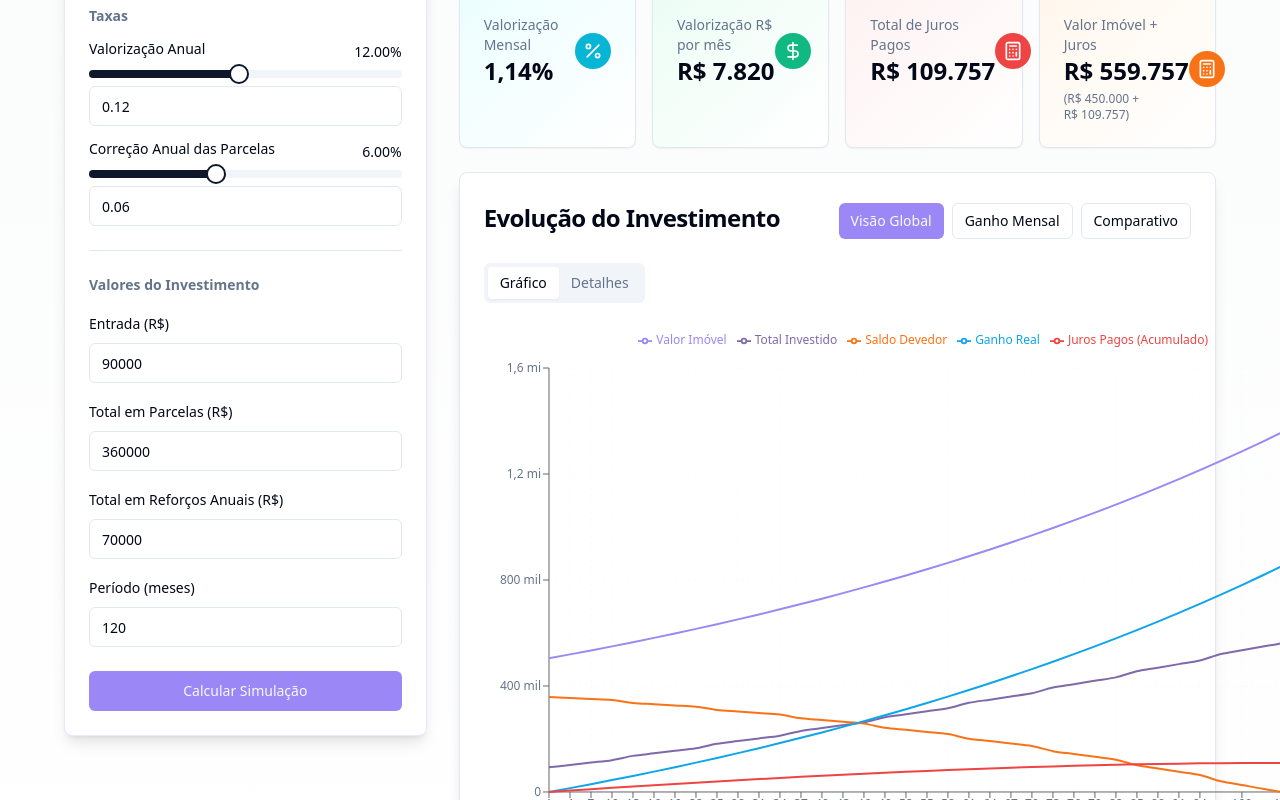
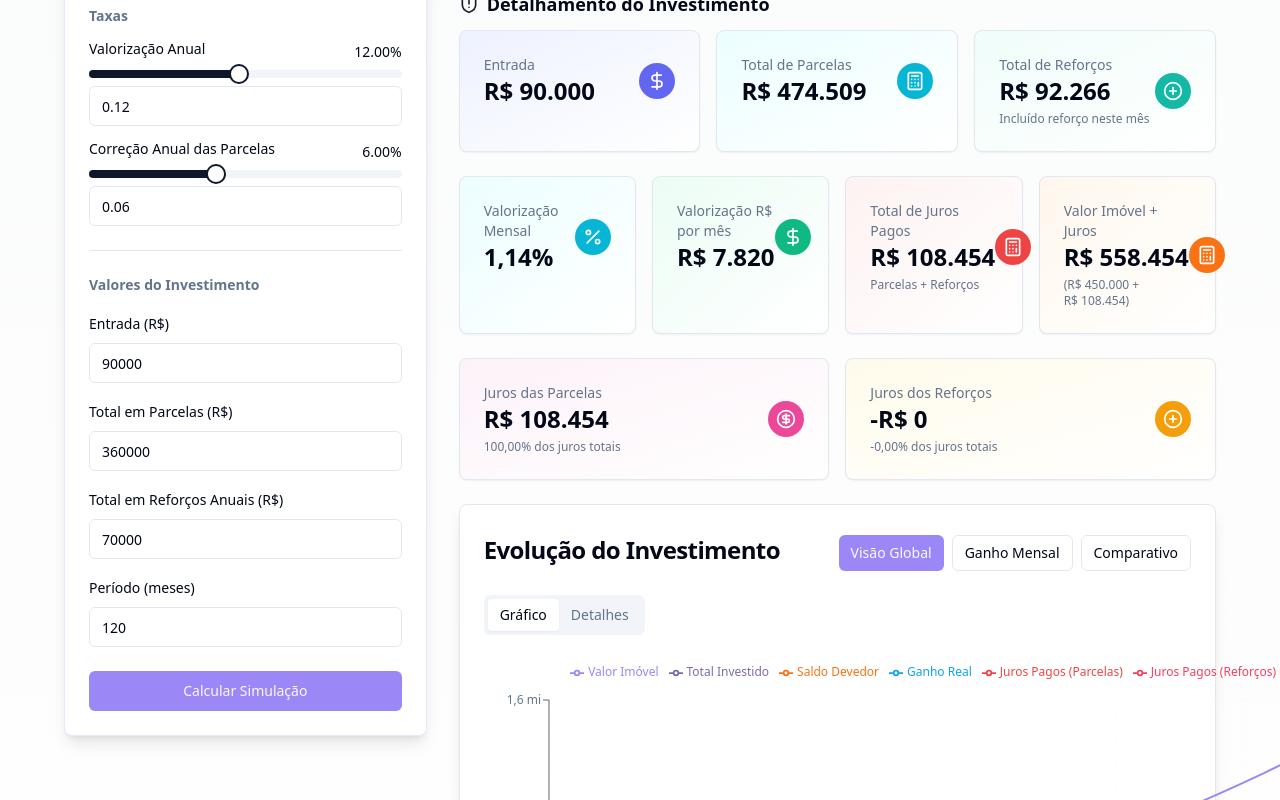
Before and after one commit to leandrogallas/casa-valor-futuro, a React (Vite) app: page / in a window 1280 px wide. Both pictures are taken after a click on the button "Calcular Simulação". Shown: the part 586-1386 px from the top of the page. Built offline with nearby package versions, Linux system fonts and the light colour scheme.

Commit message:
Refactor: Implement the plan

```diff
--- a/src/components/ResultadoInvestimento.tsx
+++ b/src/components/ResultadoInvestimento.tsx
@@ -12,7 +12,16 @@ interface ResultadoInvestimentoProps {
 const ResultadoInvestimento: React.FC<ResultadoInvestimentoProps> = ({ resultado }) => {
   if (!resultado) return null;
 
-  const { totalInvestido, valorImovel, lucro, retornoPercentual, detalhes } = resultado;
+  const {
+    totalInvestido,
+    valorImovel,
+    lucro,
+    retornoPercentual,
+    detalhes,
+    totalJurosParcelas,
+    totalJurosReforcos,
+    valorCompra
+  } = resultado;
 
   // Calculate additional metrics for each month in a way that avoids circular references
   const detalhesProcessed: DetalhesMesProcessado[] = [];
@@ -40,8 +49,18 @@ const ResultadoInvestimento: React.FC<ResultadoInvestimentoProps> = ({ resultado
         ? detalhesProcessed[index - 1].jurosPagos + jurosMesPago
         : jurosMesPago;
 
-      // Lucro líquido é a diferença entre o ganho real (valorização) e os juros pagos
-      const lucroLiquido = ganhoReal - jurosPagos;
+      // Juros relacionados aos reforços para este mês específico
+      const jurosReforcoMesPago = mes.temReforco && index > 0
+        ? (resultado.totalJurosReforcos / Math.floor(detalhes.length / 12)) * (Math.floor(index / 12) + 1) / Math.floor(detalhes.length / 12)
+        : 0;
+
+      // Juros acumulados relacionados aos reforços
+      const jurosReforcosPagos = index > 0
+        ? detalhesProcessed[index - 1].jurosReforcosPagos + (mes.temReforco ? jurosReforcoMesPago : 0)
+        : jurosReforcoMesPago;
+
+      // Lucro líquido é a diferença entre o ganho real (valorização) e os juros pagos (parcelas + reforços)
+      const lucroLiquido = ganhoReal - jurosPagos - jurosReforcosPagos;
 
       // Valorização prevista (acumulada desde o início)
       const valorizacaoPrevista = mes.valorImovel - detalhes[0].valorImovel;
@@ -52,9 +71,12 @@ const ResultadoInvestimento: React.FC<ResultadoInvestimentoProps> = ({ resultado
         ganhoCapitalAcumulado: ganhoReal, // Mesmo que ganhoReal
         ganhoReal,
         jurosPagos,
-        jurosMesPago, // Adicionando o juro mensal individual
+        jurosMesPago,
+        jurosReforcosPagos,
+        jurosReforcoMesPago,
         lucroLiquido,
-        valorizacaoPrevista
+        valorizacaoPrevista,
+        temReforco: mes.temReforco
       });
     });
   }
@@ -65,16 +87,14 @@ const ResultadoInvestimento: React.FC<ResultadoInvestimentoProps> = ({ resultado
   // Only proceed if we have processed data
   if (!latestData) return null;
 
-  // Calculate the sum of all interest paid
-  const totalJurosPagos = latestData.jurosPagos; // Usamos o valor acumulado do último mês
+  // Calculate the sum of all interest paid (parcelas + reforços)
+  const totalJurosPagos = totalJurosParcelas + totalJurosReforcos;
 
   // Get the valor compra, using the initial value of the property or the first month's value as fallback
-  const valorCompra = 'valorCompra' in resultado
-    ? resultado.valorCompra
-    : detalhes[0].valorImovel;
+  const valorCompraFinal = valorCompra || (detalhes && detalhes.length > 0 ? detalhes[0].valorImovel : 0);
 
   // Calculate the sum of property purchase price and total interest paid
-  const valorImovelMaisJuros = valorCompra + totalJurosPagos;
+  const valorImovelMaisJuros = valorCompraFinal + totalJurosPagos;
 
   // Get data for specific years to display in the table (yearly increments)
   const yearlyData = detalhesProcessed.filter(item => item.mes % 12 === 0 || item.mes === 1 || item.mes === detalhesProcessed.length);
@@ -91,8 +111,11 @@ const ResultadoInvestimento: React.FC<ResultadoInvestimentoProps> = ({ resultado
         latestData={latestData}
         meses={detalhes.length}
         totalJurosPagos={totalJurosPagos}
+        totalJurosParcelas={totalJurosParcelas}
+        totalJurosReforcos={totalJurosReforcos}
         valorImovelMaisJuros={valorImovelMaisJuros}
-        valorCompra={valorCompra}
+        valorCompra={valorCompraFinal}
+        resultado={resultado}
       />
 
       <GraficoResultado
--- a/src/components/resultado/CardsResumo.tsx
+++ b/src/components/resultado/CardsResumo.tsx
@@ -1,6 +1,6 @@
 
 import React from "react";
-import { formatarPercentual } from "@/utils/investmentCalculator";
+import { formatarPercentual, ResultadoSimulacao } from "@/utils/investmentCalculator";
 import PrimaryMetrics from "./cards/PrimaryMetrics";
 import DetailedMetrics from "./cards/DetailedMetrics";
 import ExtraMetrics from "./cards/ExtraMetrics";
@@ -14,8 +14,11 @@ interface CardsResumoProps {
   latestData: DetalhesMesProcessado;
   meses: number;
   totalJurosPagos: number;
+  totalJurosParcelas: number;
+  totalJurosReforcos: number;
   valorImovelMaisJuros: number;
   valorCompra: number;
+  resultado: ResultadoSimulacao;
 }
 
 const CardsResumo: React.FC<CardsResumoProps> = ({
@@ -26,8 +29,11 @@ const CardsResumo: React.FC<CardsResumoProps> = ({
   latestData,
   meses,
   totalJurosPagos,
+  totalJurosParcelas,
+  totalJurosReforcos,
   valorImovelMaisJuros,
-  valorCompra
+  valorCompra,
+  resultado
 }) => {
   // Cálculo da valorização mensal em percentual
   const valorizacaoMensalPercent = retornoPercentual / meses;
@@ -46,13 +52,20 @@ const CardsResumo: React.FC<CardsResumoProps> = ({
       />
 
       {/* Detailed Metrics */}
-      <DetailedMetrics latestData={latestData} />
+      <DetailedMetrics
+        latestData={latestData}
+        totalEntrada={resultado.totalEntrada}
+        totalParcelas={resultado.totalParcelas}
+        totalReforcos={resultado.totalReforcos}
+      />
 
       {/* Extra Metrics: Valorização Mensal, Juros Pagos, e Valor Imóvel + Juros */}
       <ExtraMetrics
         valorizacaoMensalPercent={valorizacaoMensalPercent}
         valorizacaoMensalReais={valorizacaoMensalReais}
         totalJurosPagos={totalJurosPagos}
+        totalJurosParcelas={totalJurosParcelas}
+        totalJurosReforcos={totalJurosReforcos}
         valorImovelMaisJuros={valorImovelMaisJuros}
         valorCompra={valorCompra}
       />
--- a/src/components/resultado/GraficoGlobal.tsx
+++ b/src/components/resultado/GraficoGlobal.tsx
@@ -40,8 +40,15 @@ const GraficoGlobal: React.FC<GraficoGlobalProps> = ({ detalhesProcessed }) => {
     },
     {
       dataKey: "jurosPagos",
-      name: "Juros Pagos (Acumulado)",
+      name: "Juros Pagos (Parcelas)",
       color: "#EF4444",
+      type: "line",
+      formatter: formatters.currency
+    },
+    {
+      dataKey: "jurosReforcosPagos",
+      name: "Juros Pagos (Reforços)",
+      color: "#F43F5E",
       type: "line",
       formatter: formatters.currency
     }
--- a/src/components/resultado/TabelaDetalhes.tsx
+++ b/src/components/resultado/TabelaDetalhes.tsx
@@ -1,6 +1,7 @@
 
 import React from "react";
 import { formatarMoeda } from "@/utils/investmentCalculator";
+import { Check } from "lucide-react";
 
 interface TabelaDetalhesProps {
   yearlyData: any[];
@@ -20,7 +21,8 @@ const TabelaDetalhes: React.FC<TabelaDetalhesProps> = ({ yearlyData }) => {
                 <th className="py-2 px-3 text-left font-medium">Valor Imóvel</th>
                 <th className="py-2 px-3 text-left font-medium">Saldo Devedor</th>
                 <th className="py-2 px-3 text-left font-medium">Valorização</th>
-                <th className="py-2 px-3 text-left font-medium">Ganho Cap. Mensal</th>
+                <th className="py-2 px-3 text-left font-medium">Reforço</th>
+                <th className="py-2 px-3 text-left font-medium">Juros Mês</th>
                 <th className="py-2 px-3 text-left font-medium">Lucro Líquido</th>
               </tr>
             </thead>
@@ -33,7 +35,12 @@ const TabelaDetalhes: React.FC<TabelaDetalhesProps> = ({ yearlyData }) => {
                   <td className="py-2 px-3 border-b">{formatarMoeda(mes.valorImovel)}</td>
                   <td className="py-2 px-3 border-b">{formatarMoeda(mes.saldoDevedor)}</td>
                   <td className="py-2 px-3 border-b">{formatarMoeda(mes.valorizacaoPrevista)}</td>
-                  <td className="py-2 px-3 border-b">{formatarMoeda(mes.ganhoCapitalMensal)}</td>
+                  <td className="py-2 px-3 border-b text-center">
+                    {mes.temReforco && <Check className="inline-block h-4 w-4 text-green-600" />}
+                  </td>
+                  <td className="py-2 px-3 border-b">
+                    {formatarMoeda(mes.jurosMesPago + (mes.jurosReforcoMesPago || 0))}
+                  </td>
                   <td className="py-2 px-3 border-b">{formatarMoeda(mes.lucroLiquido)}</td>
                 </tr>
               ))}
@@ -48,8 +55,9 @@ const TabelaDetalhes: React.FC<TabelaDetalhesProps> = ({ yearlyData }) => {
           <li><span className="font-medium">Valor Imóvel:</span> Valor projetado do imóvel com valorização</li>
           <li><span className="font-medium">Saldo Devedor:</span> Valor restante a pagar</li>
           <li><span className="font-medium">Valorização:</span> Aumento no valor do imóvel desde a compra</li>
-          <li><span className="font-medium">Ganho Cap. Mensal:</span> Valorização apenas no mês</li>
-          <li><span className="font-medium">Lucro Líquido:</span> Ganho real considerando custos de venda (5%)</li>
+          <li><span className="font-medium">Reforço:</span> Indica se houve pagamento de reforço anual neste mês</li>
+          <li><span className="font-medium">Juros Mês:</span> Juros pagos no mês (parcelas + reforços)</li>
+          <li><span className="font-medium">Lucro Líquido:</span> Ganho real considerando todos os custos</li>
         </ul>
       </div>
     </div>
--- a/src/components/resultado/cards/DetailedMetrics.tsx
+++ b/src/components/resultado/cards/DetailedMetrics.tsx
@@ -1,16 +1,31 @@
 
 import React from "react";
-import { Calculator, PieChart, TrendingUp, DollarSign } from "lucide-react";
+import { Calculator, PieChart, TrendingUp, DollarSign, PlusCircle, ShieldAlert } from "lucide-react";
 import MetricCard from "./MetricCard";
 import { formatarMoeda } from "@/utils/investmentCalculator";
 import { DetalhesMesProcessado } from "@/types/simulador";
+import {
+  Tooltip,
+  TooltipContent,
+  TooltipProvider,
+  TooltipTrigger,
+} from "@/components/ui/tooltip";
 
 interface DetailedMetricsProps {
   latestData: DetalhesMesProcessado;
+  totalEntrada: number;
+  totalParcelas: number;
+  totalReforcos: number;
 }
 
-const DetailedMetrics: React.FC<DetailedMetricsProps> = ({ latestData }) => {
+const DetailedMetrics: React.FC<DetailedMetricsProps> = ({
+  latestData,
+  totalEntrada,
+  totalParcelas,
+  totalReforcos
+}) => {
   return (
+    <>
       <div className="grid grid-cols-2 md:grid-cols-4 gap-4">
         <MetricCard
           title="Saldo Devedor"
@@ -48,6 +63,44 @@ const DetailedMetrics: React.FC<DetailedMetricsProps> = ({ latestData }) => {
           bgColor="from-green-50 to-white"
         />
       </div>
+
+      {/* Detalhamento de Investimento */}
+      <div className="mt-4">
+        <h3 className="text-lg font-semibold mb-3 flex items-center">
+          <ShieldAlert className="mr-2 h-5 w-5 text-investment-dark" />
+          Detalhamento do Investimento
+        </h3>
+        <div className="grid grid-cols-1 md:grid-cols-3 gap-4">
+          <MetricCard
+            title="Entrada"
+            value={formatarMoeda(totalEntrada)}
+            icon={<div className="bg-indigo-500 p-2 rounded-full text-white">
+              <DollarSign size={20} />
+            </div>}
+            bgColor="from-indigo-50 to-white"
+          />
+
+          <MetricCard
+            title="Total de Parcelas"
+            value={formatarMoeda(totalParcelas)}
+            icon={<div className="bg-cyan-500 p-2 rounded-full text-white">
+              <Calculator size={20} />
+            </div>}
+            bgColor="from-cyan-50 to-white"
+          />
+
+          <MetricCard
+            title="Total de Reforços"
+            value={formatarMoeda(totalReforcos)}
+            icon={<div className="bg-teal-500 p-2 rounded-full text-white">
+              <PlusCircle size={20} />
+            </div>}
+            bgColor="from-teal-50 to-white"
+            subtitle={latestData.temReforco ? "Incluído reforço neste mês" : ""}
+          />
+        </div>
+      </div>
+    </>
   );
 };
 
--- a/src/components/resultado/cards/ExtraMetrics.tsx
+++ b/src/components/resultado/cards/ExtraMetrics.tsx
@@ -1,6 +1,6 @@
 
 import React from "react";
-import { Percent, DollarSign, Calculator } from "lucide-react";
+import { Percent, DollarSign, Calculator, CircleDollarSign, PlusCircle } from "lucide-react";
 import MetricCard from "./MetricCard";
 import { formatarMoeda, formatarPercentual } from "@/utils/investmentCalculator";
 
@@ -8,6 +8,8 @@ interface ExtraMetricsProps {
   valorizacaoMensalPercent: number;
   valorizacaoMensalReais: number;
   totalJurosPagos: number;
+  totalJurosParcelas: number;
+  totalJurosReforcos: number;
   valorImovelMaisJuros: number;
   valorCompra: number;
 }
@@ -16,10 +18,13 @@ const ExtraMetrics: React.FC<ExtraMetricsProps> = ({
   valorizacaoMensalPercent,
   valorizacaoMensalReais,
   totalJurosPagos,
+  totalJurosParcelas,
+  totalJurosReforcos,
   valorImovelMaisJuros,
   valorCompra
 }) => {
   return (
+    <>
       <div className="grid grid-cols-2 md:grid-cols-4 gap-4 mt-4">
         <MetricCard
           title="Valorização Mensal"
@@ -46,6 +51,7 @@ const ExtraMetrics: React.FC<ExtraMetricsProps> = ({
             <Calculator size={20} />
           </div>}
           bgColor="from-red-50 to-white"
+          subtitle={`Parcelas + Reforços`}
         />
 
         <MetricCard
@@ -58,6 +64,30 @@ const ExtraMetrics: React.FC<ExtraMetricsProps> = ({
           subtitle={`(${formatarMoeda(valorCompra)} + ${formatarMoeda(totalJurosPagos)})`}
         />
       </div>
+
+      {/* Detalhamento de Juros */}
+      <div className="grid grid-cols-1 md:grid-cols-2 gap-4 mt-4">
+        <MetricCard
+          title="Juros das Parcelas"
+          value={formatarMoeda(totalJurosParcelas)}
+          icon={<div className="bg-pink-500 p-2 rounded-full text-white">
+            <CircleDollarSign size={20} />
+          </div>}
+          bgColor="from-pink-50 to-white"
+          subtitle={`${formatarPercentual(totalJurosParcelas / totalJurosPagos * 100)} dos juros totais`}
+        />
+
+        <MetricCard
+          title="Juros dos Reforços"
+          value={formatarMoeda(totalJurosReforcos)}
+          icon={<div className="bg-amber-500 p-2 rounded-full text-white">
+            <PlusCircle size={20} />
+          </div>}
+          bgColor="from-amber-50 to-white"
+          subtitle={`${formatarPercentual(totalJurosReforcos / totalJurosPagos * 100)} dos juros totais`}
+        />
+      </div>
+    </>
   );
 };
 
--- a/src/types/simulador.ts
+++ b/src/types/simulador.ts
@@ -19,7 +19,9 @@ export interface DetalhesMesProcessado extends DetalhesMes {
   ganhoReal: number;
   jurosPagos: number;
   jurosMesPago: number;  // Juros pagos naquele mês específico
+  jurosReforcosPagos: number; // Juros pagos relacionados aos reforços
+  jurosReforcoMesPago: number; // Juros dos reforços pagos naquele mês específico
   lucroLiquido: number;
   valorizacaoPrevista: number;
-  // Removing optional marker since it's required in the base interface
+  temReforco: boolean; // Indica se neste mês houve pagamento de reforço
 }
--- a/src/utils/investmentCalculator.ts
+++ b/src/utils/investmentCalculator.ts
@@ -17,6 +17,11 @@ export interface ResultadoSimulacao {
   retornoPercentual: number;
   taxaCorrecao: number;
   valorCompra: number;
+  totalEntrada: number;
+  totalParcelas: number;
+  totalReforcos: number;
+  totalJurosParcelas: number;
+  totalJurosReforcos: number;
   detalhes: DetalhesMes[];
 }
 
@@ -28,6 +33,7 @@ export interface DetalhesMes {
   parcelasPagas: number;
   reforcosPagos: number;
   parcelaMensal: number; // Valor da parcela mensal atualizada
+  temReforco: boolean; // Indica se este mês tem reforço
 }
 
 export function calcularSimulacaoInvestimento(dados: InvestmentData): ResultadoSimulacao {
@@ -61,6 +67,8 @@ export function calcularSimulacaoInvestimento(dados: InvestmentData): ResultadoS
   let parcelasPagas = 0;
   let reforcosPagos = 0;
   let saldoDevedor = saldoDevedorInicial;
+  let jurosParcelas = 0; // Juros acumulados sobre as parcelas
+  let jurosReforcos = 0; // Juros acumulados sobre os reforços
   let detalhes: DetalhesMes[] = [];
 
   // Valor inicial do imóvel
@@ -98,9 +106,21 @@ export function calcularSimulacaoInvestimento(dados: InvestmentData): ResultadoS
     // Adicionar a parcela mensal ao total investido
     valorInvestido += parcelaMensalAtual;
     parcelasPagas += parcelaMensalAtual;
+    jurosParcelas += jurosMes; // Adicionar os juros do mês ao acumulado de juros das parcelas
+
+    // Flag para indicar se este mês tem reforço
+    let temReforcoNesteMes = false;
+    let jurosReforcoMes = 0;
 
     // Aplicar reforço anual ao final de cada ano com o valor corrigido
     if (i % 12 === 0 && i / 12 <= numAnos) {
+      temReforcoNesteMes = true;
+
+      // Calcular os juros aplicáveis sobre o reforço (proporcional à correção aplicada)
+      const jurosReforco = reforcoAnualAtual - reforcoAnualInicial * Math.pow(1 + correcao, Math.floor(i/12) - 1);
+      jurosReforcoMes = jurosReforco;
+      jurosReforcos += jurosReforco;
+
       // Aplicar o reforço ao saldo devedor
       saldoDevedor = saldoDevedor - reforcoAnualAtual;
       valorInvestido += reforcoAnualAtual;
@@ -119,7 +139,8 @@ export function calcularSimulacaoInvestimento(dados: InvestmentData): ResultadoS
       saldoDevedor: parseFloat(Math.max(0, saldoDevedor).toFixed(2)),
       parcelasPagas: parseFloat(parcelasPagas.toFixed(2)),
       reforcosPagos: parseFloat(reforcosPagos.toFixed(2)),
-      parcelaMensal: parseFloat(parcelaMensalAtual.toFixed(2))
+      parcelaMensal: parseFloat(parcelaMensalAtual.toFixed(2)),
+      temReforco: temReforcoNesteMes
     });
 
     // Ajuste no último mês para garantir saldo devedor zero
@@ -157,6 +178,11 @@ export function calcularSimulacaoInvestimento(dados: InvestmentData): ResultadoS
     retornoPercentual: parseFloat(retornoPercentual.toFixed(2)),
     taxaCorrecao: correcao,
     valorCompra: valorCompra,
+    totalEntrada: entrada,
+    totalParcelas: parseFloat(parcelasPagas.toFixed(2)),
+    totalReforcos: parseFloat(reforcosPagos.toFixed(2)),
+    totalJurosParcelas: parseFloat(jurosParcelas.toFixed(2)),
+    totalJurosReforcos: parseFloat(jurosReforcos.toFixed(2)),
     detalhes
   };
 }
```
Lines whose indentation alone changed are shown as unchanged.
